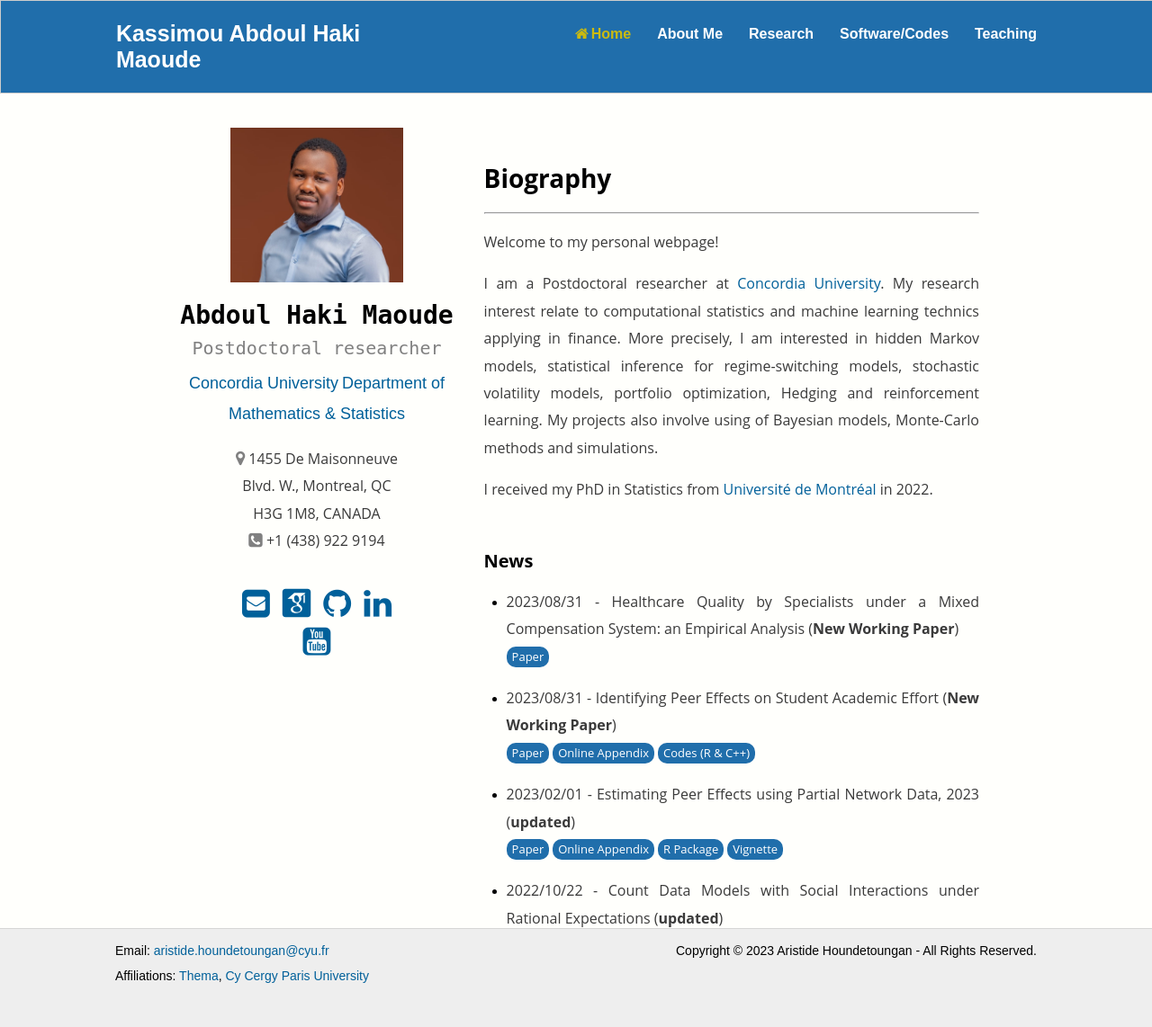
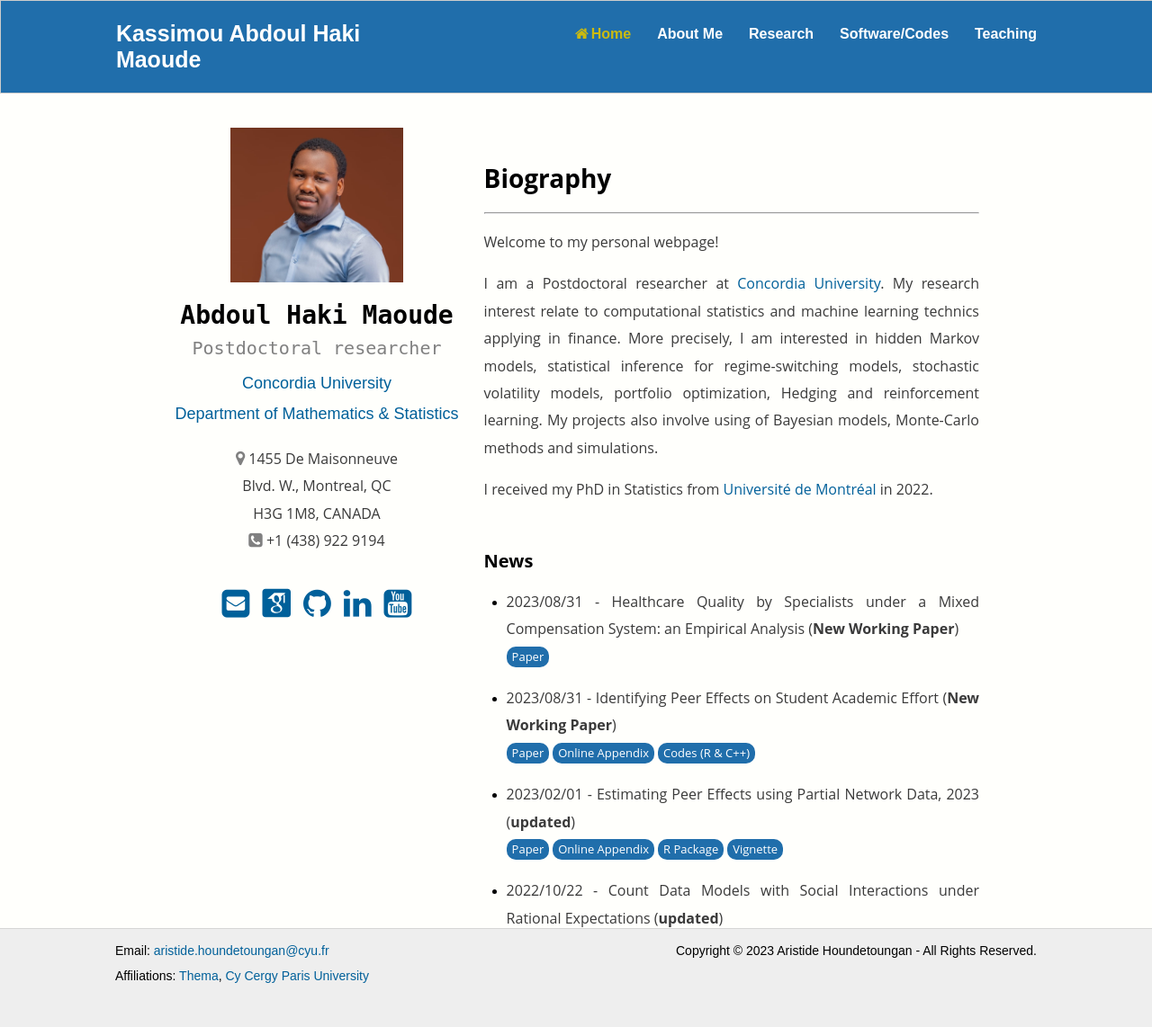
Before and after one commit to abdoulmaoude/abdoulmaoude.github.io, a Jekyll site: the page built from index.html, in a window 1280 px wide. Shown: the whole page at 90% size. Built offline with Jekyll 4.4.1, drawn with Linux system fonts in a browser that asks for light colours; some web fonts are replaced.

Commit message:
Update_index_09_30_23

```diff
--- a/index.html
+++ b/index.html
@@ -14,7 +14,7 @@ $(document).ready(function() {
     <div align="center">
       <h1> Abdoul Haki Maoude</h1>
       <h2>Postdoctoral researcher</h2>
-      <a href="https://www.concordia.ca/" target="_blank">Concordia University</a>
+      <a href="https://www.concordia.ca/" target="_blank">Concordia University</a>  <br/>
       <a href="https://www.concordia.ca/artsci/math-stats.html" target="_blank">Department of Mathematics & Statistics</a>
     </div>
 
@@ -39,8 +39,8 @@ $(document).ready(function() {
       <!--<a href="/files/CV/maoudeCV.pdf" target="_blank"><i class="ai ai-cv-square ai-2x"></i></a>-->
       <a href="https://scholar.google.ca/citations?user=1BiAxkoAAAAJ&hl=fr" target="_blank"><i class="ai ai-google-scholar-square ai-2x"></i></a>
       <a href="https://github.com/abdoulmaoude" target="_blank"><i class="fa fa-github fa-2x"></i></a>
-      <a href="https://www.linkedin.com/in/abdoulmaoude/" target="_blank"><i class="fa fa-linkedin fa-2x"></i></a> <br/>
-      <a href="https://www.youtube.com/channel/UCkec1uhadxBg0CZHZZJesPw" target="_blank"><i class="fa fa-youtube-square fa-2x" aria-hidden="true"></i></a>
+      <a href="https://www.linkedin.com/in/abdoulmaoude/" target="_blank"><i class="fa fa-linkedin fa-2x"></i></a>
+      <a href="https://www.youtube.com/channel/UCkec1uhadxBg0CZHZZJesPw" target="_blank"><i class="fa fa-youtube-square fa-2x" aria-hidden="true"></i></a> <br/>
     </div><!-- Myinfo -->
 
   </div><!-- Homeleft -->
```
